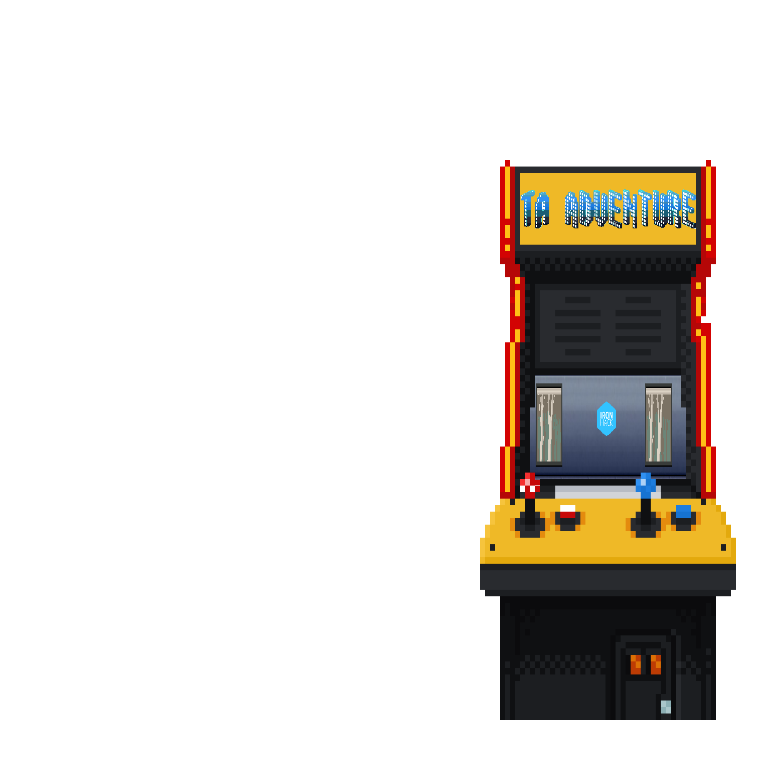
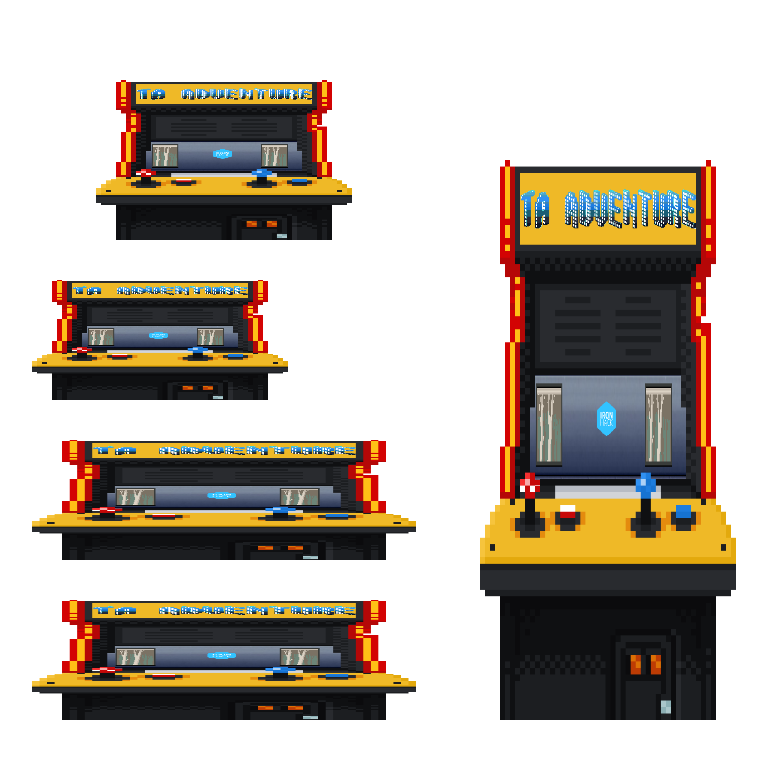
Before and after one commit to danielgonvie/GameProject, a plain HTML site: page index.html in a window 1280 px wide. Shown: the whole page, without its empty margins (32-799 px from the left). Drawn offline with Linux system fonts and the light colour scheme.

Commit message:
Toilet's commit

```diff
--- a/index.html
+++ b/index.html
@@ -9,7 +9,13 @@
 </head>
 <body>
 
-        <a href="./game.html"><img src="./imgs/Sprite-0001.png" style="width:20vw; height:70vh" title="TAS" alt="Arcade console"></a>
+        <a href="./game.html">
+            <img id ="centerImage" src="./imgs/Sprite-0001.png" style="width:20vw; height:70vh" title="TAS" alt="Arcade console">
+            <img id ="instructions" src="./imgs/Sprite-0001.png" style="width:20vw; height:20vh" title="TAS" alt="Instructions">
+            <img id ="inst1" src="./imgs/Sprite-0001.png" style="width:20vw; height: 15vh" title="TAS" alt="Inst1">
+            <img id ="inst2" src="./imgs/Sprite-0001.png" style="width:30vw; height:15vh" title="TAS" alt="Inst2">
+            <img id ="inst3" src="./imgs/Sprite-0001.png" style="width:30vw; height:15vh" title="TAS" alt="Inst3">
+        </a>
 
 
 
--- a/styles/style.css
+++ b/styles/style.css
@@ -31,10 +31,39 @@ a {
     width:100%;
 }
 
-a img {
+#centerImage {
     position: fixed;
     top: 20%;
     left: 40%;
 
 
 }
+
+#instructions {
+    position: fixed;
+    top: 10%;
+    left: 10%;
+
+
+}
+#inst1 {
+    position: fixed;
+    top: 35%;
+    left: 5%;
+
+
+}
+#inst2 {
+    position: fixed;
+    top: 55%;
+    left: 5%;
+
+
+}
+#inst3 {
+    position: fixed;
+    top: 75%;
+    left: 5%;
+
+
+}
```
